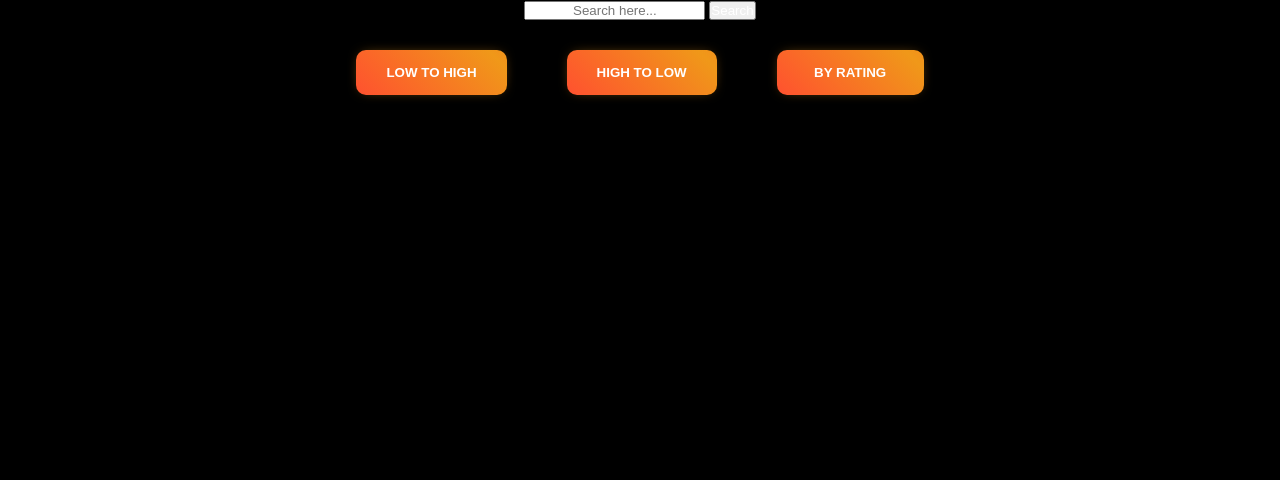
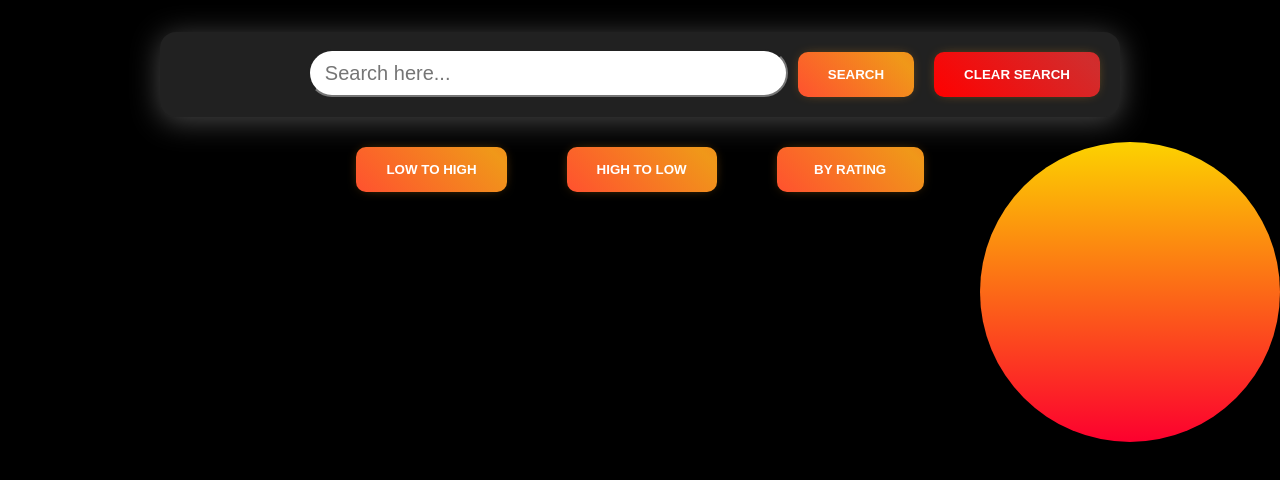
Before and after one commit to sherawat-Lokesh/Task-1, a plain HTML site: page index.html in a window 1280 px wide. Drawn offline with Linux system fonts and the light colour scheme; no server answers.

Commit message:
step left  🔥

```diff
--- a/index.html
+++ b/index.html
@@ -10,23 +10,9 @@
 
     <script defer src="main.js"></script>
     <script defer src="sorting.js"></script>
+    <script defer src="searching.js"></script>
+
 </head>
 <body>
-    <!-- search bar section -->
-    <nav>
-        <div class="main-nav">
-            <input type="text" placeholder="Search here...">
-            <button>Search</button>
-        </div>
-    </nav>
-
-
-    <!-- Filter section -->
-
-
-
-
-
-
 </body>
 </html>
--- /dev/null
+++ b/searching.js
@@ -0,0 +1,45 @@
+const mainNav=document.createElement('div')
+mainNav.classList.add('main-nav')
+const input=document.createElement('input')
+input.classList.add('search-field')
+input.setAttribute('type','text')
+input.setAttribute('placeholder','Search here...')
+mainNav.appendChild(input)
+
+const functionBtn=document.createElement('div')
+functionBtn.classList.add('function-btn')
+const btn1=document.createElement('button')
+btn1.classList.add('sort-1')
+btn1.id='search'
+btn1.innerHTML='Search'
+functionBtn.appendChild(btn1)
+const btn2=document.createElement('button')
+btn2.classList.add('sort-1')
+btn2.classList.add('clear')
+btn2.id='clear-src'
+btn2.innerHTML='clear search'
+functionBtn.appendChild(btn2)
+
+mainNav.appendChild(functionBtn)
+nav.appendChild(mainNav)
+
+
+btn1.addEventListener('click',(e)=>{
+    if(input.value=='')return
+    console.log( input.value)
+
+    fetch(`https://dummyjson.com/products/search?q=${input.value}`).then(res=>res.json()).then(data=>{
+
+        let m= data.products
+        loadCards(m)
+    })
+
+
+})
+
+btn2.addEventListener('click',(e)=>{
+    fetch('https://dummyjson.com/products?limit=15').then(res=>res.json()).then(data=>{
+        let m=data.products
+        loadCards(m)
+    })
+})
--- a/sorting.js
+++ b/sorting.js
@@ -28,7 +28,7 @@ for(let i=0;i<3;i++){
     sortBtns.appendChild(btns)
 
 }
-nav.appendChild(sorting)
+nav.insertAdjacentElement('afterend',sorting)
 
 
 Array.from(sortBtns.children).forEach(element => {
--- a/style.css
+++ b/style.css
@@ -42,7 +42,7 @@ body{
     width: 330px;
     border-radius: 50%;
     background: linear-gradient(#08ffe6, #fcd200);
-    transform: translate(-490px, -700px);
+    transform: translate(-490px, -900px);
 
 
 }
@@ -54,7 +54,8 @@ body{
     width: 300px;
     border-radius: 50%;
     background: linear-gradient( #fcd200,#fc002e);
-    transform: translate(490px, -340px);
+    transform: translate(490px, 50px);
+    z-index: 0;
 }
 .main-box{
     z-index: 10;
@@ -67,7 +68,7 @@ body{
     margin-top: 5rem;
 
 }
-
+/* card starts from here */
 .box{
 
 
@@ -77,7 +78,6 @@ body{
     max-width: var(--box-width);
     padding: 0,20px;
     background: rgba(0, 0, 0, 0.589);
-    /* background-color: var(--white); */
     border-radius: 20px;
     border: 2px solid rgba(255,255,255,0.7);
     overflow: hidden;
@@ -162,7 +162,9 @@ i{
 
 
 /* from here sorting button section starts */
-
+section{
+    z-index: 10;
+}
 .sort-btn{
     display: flex;
     justify-content: center;
@@ -193,7 +195,6 @@ i{
 
 .sort-1:hover {
     background-position: right center;
-            /* change the direction of the change here */
     color: #fff;
     text-decoration: none;
 }
@@ -201,3 +202,40 @@ i{
 .sort-1:active {
     transform: scale(0.95);
 }
+
+
+/* searching section starts from here */
+
+nav{
+background: rgba(255, 255, 255, 0.13);
+border-radius: 16px;
+box-shadow: 0 4px 30px rgba(255, 255, 255, 0.292);
+backdrop-filter: blur(11.9px);
+-webkit-backdrop-filter: blur(11.9px);
+display: flex;
+justify-content: right;
+padding: 10px;
+margin: 2rem 10rem 0;
+z-index: 11;
+
+}
+.clear{
+    background-image: linear-gradient(45deg,#FF0000 0%, #d12d2d 51%, #ea1313 100%);
+
+}
+.function-btn{
+    display: flex;
+}
+.main-nav{
+    display: flex !important;
+}
+.search-field{
+    width: 30rem;
+    height: 3rem;
+    border-radius: 30px;
+    text-align: left;
+    color: var(--black);
+    font-size: 20px;
+    padding: 15px;
+    margin-top: 7px;
+}
```
Lines whose indentation alone changed are shown as unchanged.
